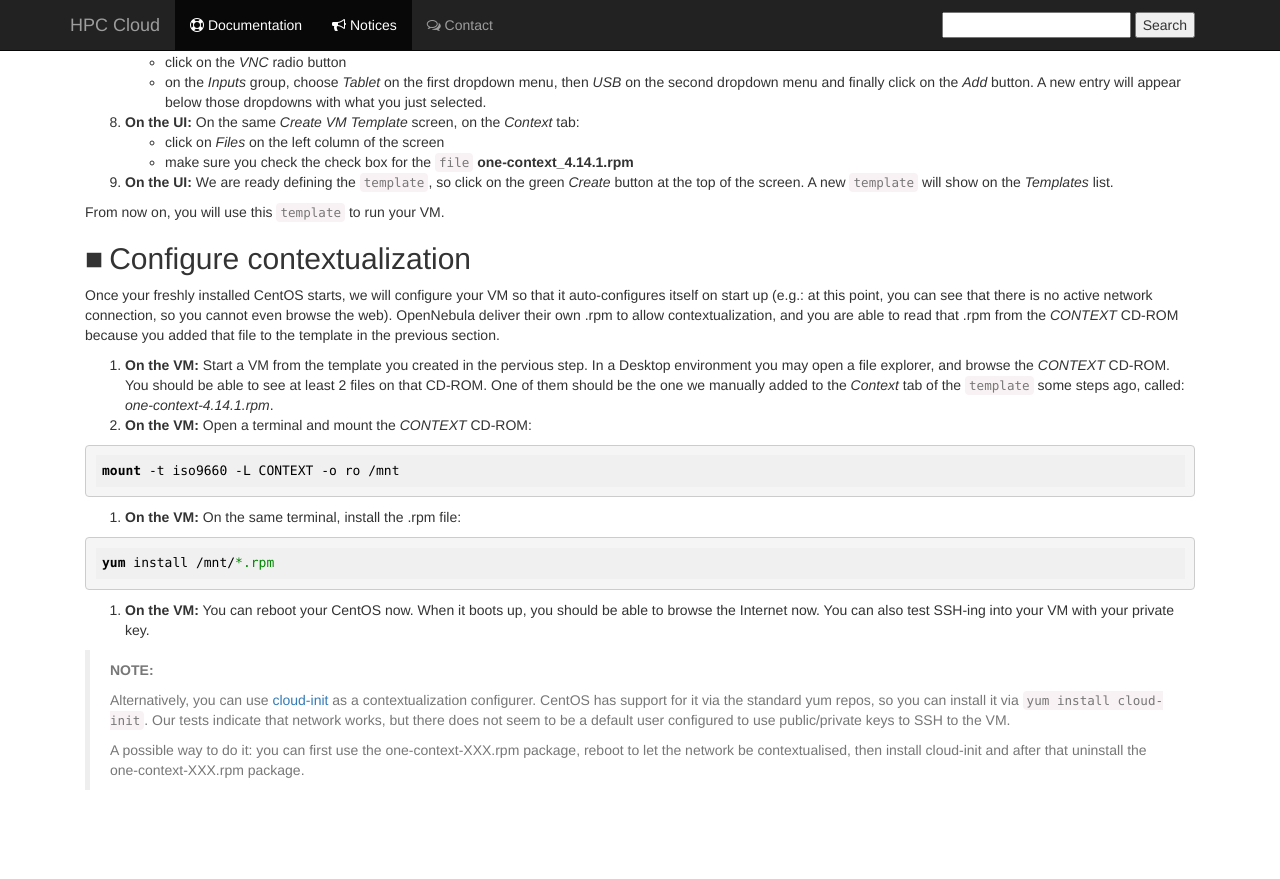
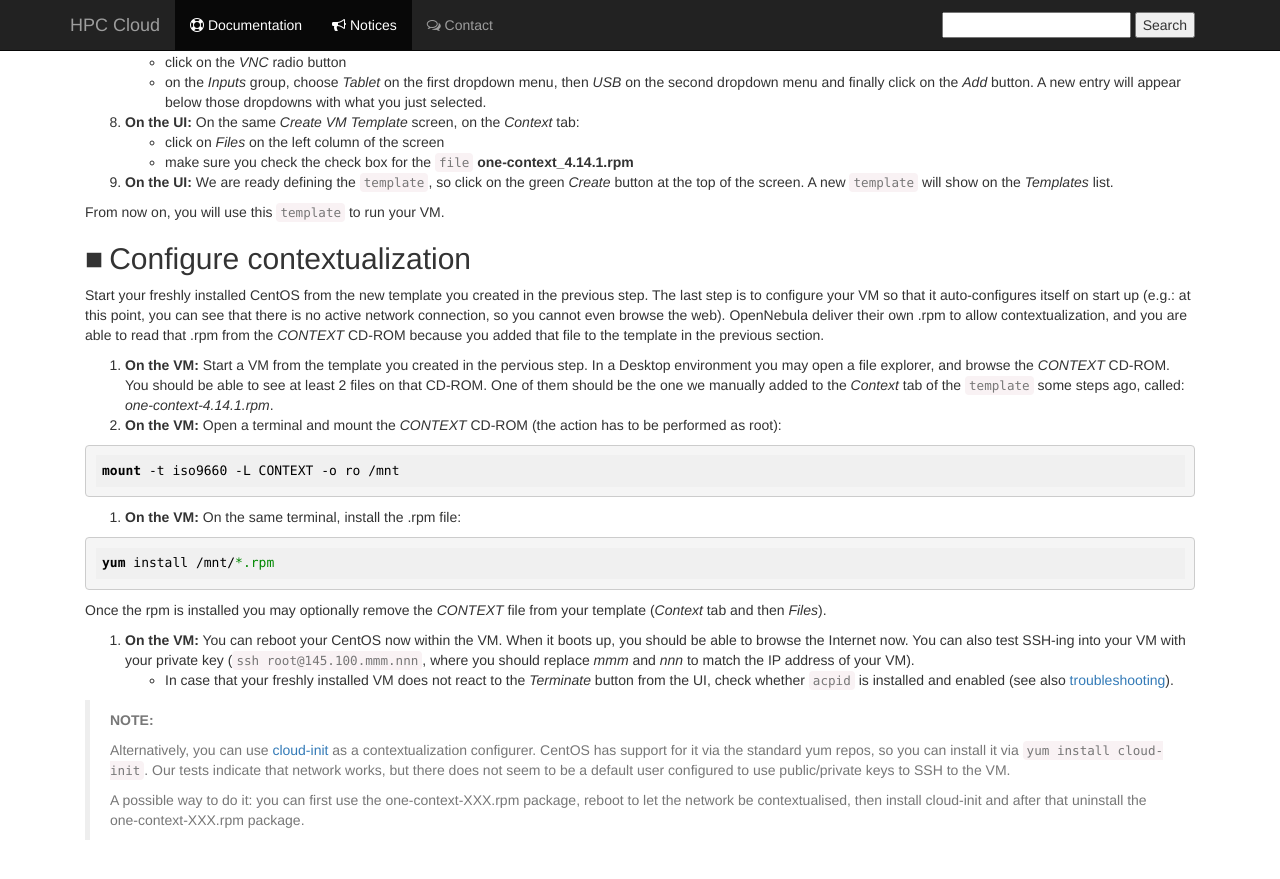
Before and after one commit to sara-nl/clouddocs, a Jekyll site: the page built from vm-scratch-centos.markdown, in a window 1280 px wide and 900 px high, scrolled down 2750 px. Shown: the top 879 px of the window. Built offline with Jekyll 4.4.1, drawn with Linux system fonts in a browser that asks for light colours; nearby versions of some CDN libraries; our own code applies the rules of GitHub Pages for plain Markdown files; before the commit the page ends 3600 px from its top, so only the background shows below that; some of the changed text lies outside the part shown.

Commit message:
Update vm-scratch-centos.markdown

````diff
--- a/vm-scratch-centos.markdown
+++ b/vm-scratch-centos.markdown
@@ -37,7 +37,7 @@ Analogously to your laptop, your VM needs a hard drive where the operating syste
   * type in a meaningful _Description_ (optional)
   * choose _Type_ _Generic storage datablock_
   * leave _Datastore_ with _104: local_images_ssd_
-  * check the checkbox: _This image is persistent _
+  * check the checkbox: _This image is persistent_
   * on the _Image location:_ group, choose radio button _Empty disk image_
   * and give it a _Size_ that is meaningful to you (e.g.: in our test we used 10GB)
 3. **On the UI:** Click the green button _Create_ on the form, to submit it. A new `image` will show on the _Images_ list, and it will keep in status _LOCKED_ while it is being created. When it is created it will come to status _READY_.
@@ -51,7 +51,7 @@ Analogously to your laptop, your VM needs a hard drive where the operating syste
   * type in a meaningful _Description_ (optional)
   * choose _Type_ _Readonly CD-ROM_
   * leave _Datastore_ with _104: local_images_ssd_
-  * leave the checkbox _This image is persistent _ unchecked
+  * leave the checkbox _This image is persistent_ unchecked
   * on the _Image location:_ group, choose radio button _Path in OpenNebula server_; then, underneath, paste the URL of the ISO in the _Path_ text box (e.g.: in our case, we used the most recent one from: http://ftp.nluug.nl/ftp/pub/os/Linux/distr/CentOS/7/isos/x86_64/)
 3. **On the UI:** Click the green button _Create_ on the form, to submit it. A new `image` will show on the _Images_ list, and it will keep in status _LOCKED_ while it is being created. When it is created it will come to status _READY_.
 
@@ -96,7 +96,7 @@ We will now create a VM and run the CentOS installation on it.
 4. **On the UI:** You can then start operating within your VM. Click on the _screen_-like button that you can see to the right of your VM on the list. It will pop-up the VNC console, so you should be able to see the welcome screen of your CentOS installation.
   * Now you need to install CentOS, by following the steps you would normally follow (note, however, that at this point you have no network connection unless you define it manually).
   * Create a root and (optionally) a user account in order to login to the VM for the first time. This would allow setting up conextualisation in a later step.
-5. **On the UI:** Once the installation is complete and you are prompted to reboot the machine, go back to the UI dashboard and shut down the VM from the UI. For this, tick the box next to your freshly installed Centos VM and select from the drop down red icon _Terminate_. Next we will remove all the installation media and prepare your VM for production.
+5. **On the UI:** Once the installation is complete and you are prompted to reboot the machine, go back to the UI dashboard and shut down the VM from the UI. For this, tick the box next to your freshly installed Centos VM and select from the drop down red icon _Terminate_. Wait until it disappears from the VM list. Next we will remove all the installation media and prepare your VM for production.
 
 
 ## Prepare the VM for production
@@ -129,10 +129,10 @@ From now on, you will use this `template` to run your VM.
 
 ## Configure contextualization
 
-Once your freshly installed CentOS starts, we will configure your VM so that it auto-configures itself on start up (e.g.: at this point, you can see that there is no active network connection, so you cannot even browse the web). OpenNebula deliver their own .rpm to allow contextualization, and you are able to read that .rpm from the _CONTEXT_ CD-ROM because you added that file to the template in the previous section.
+Start your freshly installed CentOS from the new template you created in the previous step. The last step is to configure your VM so that it auto-configures itself on start up (e.g.: at this point, you can see that there is no active network connection, so you cannot even browse the web). OpenNebula deliver their own .rpm to allow contextualization, and you are able to read that .rpm from the _CONTEXT_ CD-ROM because you added that file to the template in the previous section.
 
 1. **On the VM:** Start a VM from the template you created in the pervious step. In a Desktop environment you may open a file explorer, and browse the _CONTEXT_ CD-ROM. You should be able to see at least 2 files on that CD-ROM. One of them should be the one we manually added to the _Context_ tab of the `template` some steps ago, called: _one-context-4.14.1.rpm_.
-2. **On the VM:** Open a terminal and mount the _CONTEXT_ CD-ROM:
+2. **On the VM:** Open a terminal and mount the _CONTEXT_ CD-ROM (the action has to be performed as root):
 
 ```sh
 mount -t iso9660 -L CONTEXT -o ro /mnt
@@ -144,8 +144,10 @@ mount -t iso9660 -L CONTEXT -o ro /mnt
 yum install /mnt/*.rpm
 ```
 
-4. **On the VM:** You can reboot your CentOS now. When it boots up, you should be able to browse the Internet now. You can also test SSH-ing into your VM with your private key.
+Once the rpm is installed you may optionally remove the _CONTEXT_ file from your template (_Context_ tab and then _Files_).
 
+4. **On the VM:** You can reboot your CentOS now within the VM. When it boots up, you should be able to browse the Internet now. You can also test SSH-ing into your VM with your private key (`ssh root@145.100.mmm.nnn`, where you should replace _mmm_ and _nnn_ to match the IP address of your VM).
+  * In case that your freshly installed VM does not react to the _Terminate_ button from the UI, check whether `acpid` is installed and enabled (see also [troubleshooting](https://doc.hpccloud.surfsara.nl/vm-not-reacting-to-shutdown)).
 
 >**NOTE:**
 >
````
Also changed, not shown: other parts of vm-scratch-centos.markdown (+1 -1 lines).
